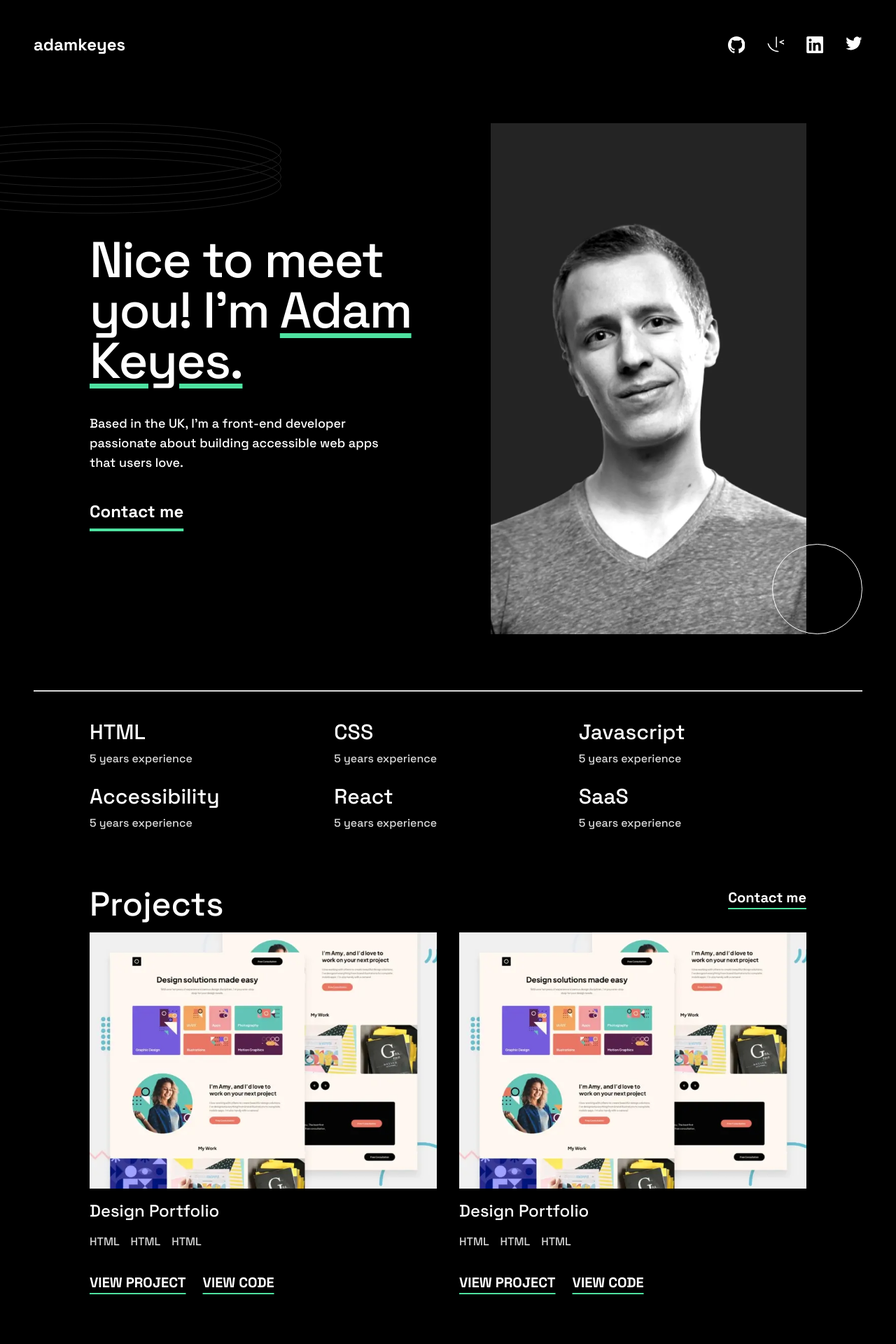
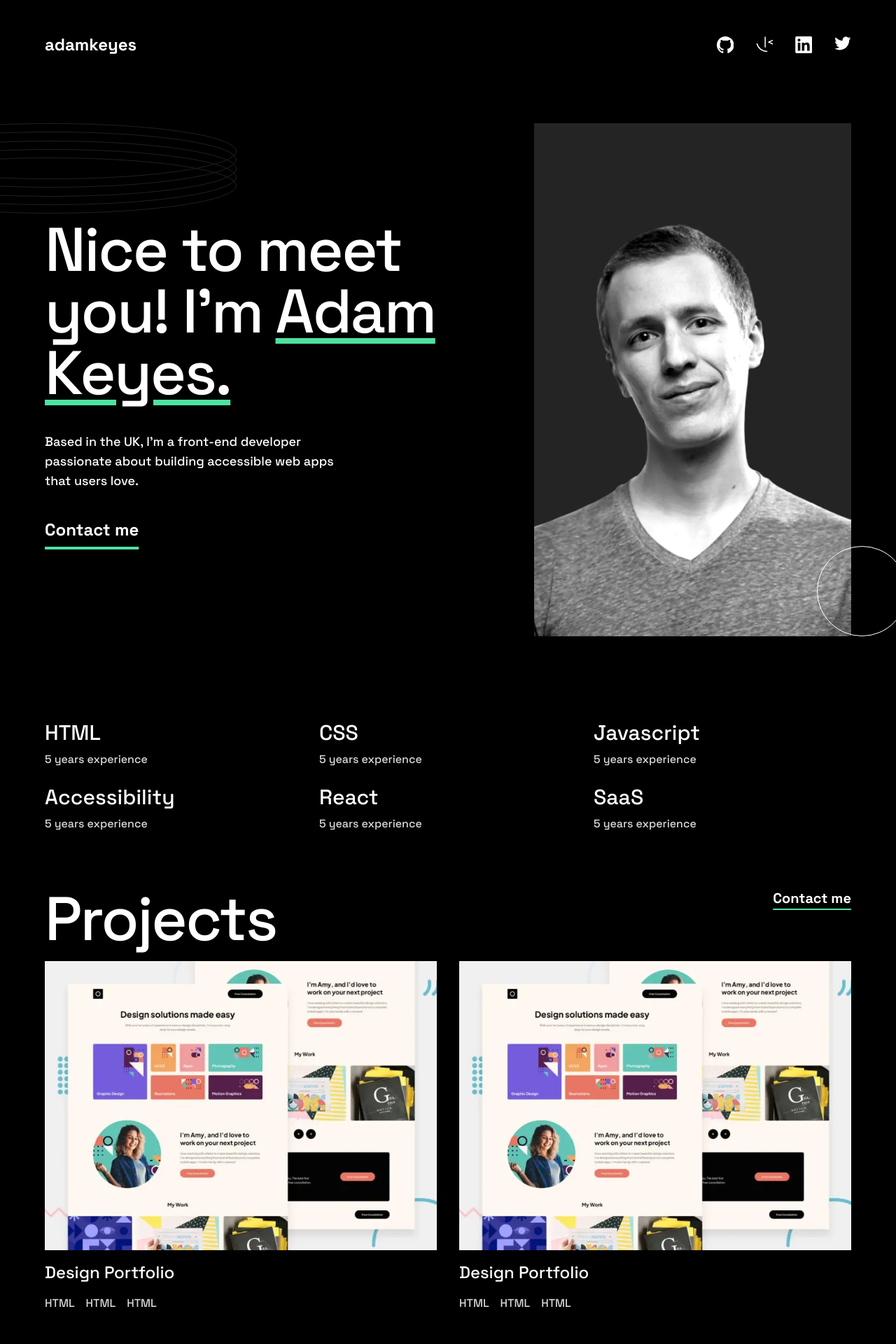
Before and after one commit to TuanManhCao/fm-developer-portfoilo, a React (Vite) app: page / in a window 1280 px wide. Shown: the top 1920 px of the page at 70% size. Built offline with nearby package versions, Linux system fonts and the light colour scheme.

Commit message:
Add responsive for xl size and above

```diff
--- a/src/App.tsx
+++ b/src/App.tsx
@@ -20,7 +20,7 @@ function App() {
       <main className="bg-black p-6 text-white md:p-12">
         {/* Hero image */}
         <HeroSection />
-        <div className="h-[2px] w-full bg-tc-grey"> </div>
+        <div className="h-[2px] w-full bg-tc-grey xl:hidden"> </div>
         {/* Skills listing */}
         <SkillSection />
         <div className="mt-10 h-[2px] w-full bg-tc-grey md:hidden"> </div>
--- a/src/AppHeader.tsx
+++ b/src/AppHeader.tsx
@@ -3,7 +3,7 @@ import React from "react";
 export default function AppHeader() {
   return (
     <>
-      <div className="flex flex-col items-center gap-8 md:flex-row md:justify-between">
+      <div className="flex flex-col items-center gap-8 md:flex-row md:justify-between md:max-w-5xl xl:max-w-6xl md:mx-auto">
         <span className="text-2xl font-bold">adamkeyes</span>
         <div className="flex flex-row gap-8">
           {/* Github */}
--- a/src/ContactSection.tsx
+++ b/src/ContactSection.tsx
@@ -2,10 +2,12 @@ import React from "react";
 import ringImage from "./assets/images/pattern-rings.svg";
 export default function ContactSection() {
   return (
-    <div className="relative mx-auto bg-tc-dark-grey md:max-w-5xl">
-      <div className="flex flex-col gap-4 max-w-lg mx-auto">
-        <h2 className="mt-16 text-center text-4xl">Contact</h2>
-        <p className="mb-8 text-center text-base md:text-lg md:leading-7 md:px-4">
+    <div className="relative mx-auto bg-tc-dark-grey md:max-w-5xl xl:flex xl:max-w-6xl xl:flex-row xl:justify-between ">
+      <div className="mx-auto flex max-w-lg flex-col gap-4  xl:mx-0">
+        <h2 className="mt-16 text-center text-4xl xl:mt-0 xl:text-left xl:text-8xl">
+          Contact
+        </h2>
+        <p className="mb-8 text-center text-base md:px-4 md:text-lg md:leading-7 xl:px-0 xl:text-left">
           I would love to hear about your project and how I could help. Please
           fill in the form, and I’ll get back to you as soon as possible.
         </p>
@@ -17,7 +19,7 @@ export default function ContactSection() {
       />
       <div className="relative z-10">
         <form action="">
-          <div className="flex flex-col items-end gap-8 max-w-lg mx-auto">
+          <div className="mx-auto flex max-w-lg flex-col items-end gap-8 xl:w-[445px]">
             <input
               type="text"
               placeholder="NAME"
--- a/src/HeroSection.tsx
+++ b/src/HeroSection.tsx
@@ -11,7 +11,7 @@ import circleImage from "./assets/images/pattern-circle.svg";
 // "src/assets/images/pattern-circle.svg";
 export default function HeroSection() {
   return (
-    <div className="relative mx-auto pb-20 md:flex md:max-w-5xl md:flex-row items-center">
+    <div className="relative mx-auto pb-20 md:flex md:max-w-5xl md:flex-row items-center xl:max-w-6xl">
       <img
         src={ringImage}
         alt=""
@@ -40,7 +40,7 @@ export default function HeroSection() {
         />
       </div>
       <div className="flex flex-col items-center gap-4  text-center text-white md:order-1 md:items-start md:text-left">
-        <h1 className="text-4xl md:text-[72px] md:leading-none md:tracking-tight">
+        <h1 className="text-4xl md:text-[72px] md:leading-none md:tracking-tight xl:text-8xl">
           Nice to meet you! I’m{" "}
           <span className="underline decoration-tc-green underline-offset-8">
             Adam Keyes.
--- a/src/ProjectSection.tsx
+++ b/src/ProjectSection.tsx
@@ -16,9 +16,11 @@ import projectImage6Small from "./assets/images/thumbnail-project-6-small.webp";
 export function ProjectSection() {
   return (
     <>
-      <div className="mx-auto mt-20 flex flex-col gap-4 md:max-w-5xl">
+      <div className="mx-auto mt-20 flex flex-col gap-4 md:max-w-5xl xl:max-w-6xl">
         <div className="flex flex-row justify-between">
-          <span className="inline-block items-center text-3xl md:text-5xl">Projects</span>
+          <span className="inline-block items-center text-3xl md:text-5xl xl:text-8xl">
+            Projects
+          </span>
           <a
             href="#contact"
             className="text-center text-xl font-bold underline decoration-tc-green decoration-2 underline-offset-8 hover:text-tc-green"
@@ -26,7 +28,7 @@ export function ProjectSection() {
             Contact me{" "}
           </a>
         </div>
-        <div className="grid grid-cols-1 gap-x-8 gap-y-16 md:grid-cols-2 pb-10 md:pb-16">
+        <div className="grid grid-cols-1 gap-x-8 gap-y-16 pb-10 md:grid-cols-2 md:pb-16">
           <ProjectCard />
           <ProjectCard />
           <ProjectCard />
@@ -42,14 +44,32 @@ export function ProjectSection() {
 export function ProjectCard() {
   return (
     <div className="flex flex-col gap-4 pb-8">
-      <img src={projectImage1Small} alt="" className="w-full" />
+      <div className="xl:relative">
+        <img src={projectImage1Small} alt="" className="top-0 left-0 w-full" />
+        <div className="xl:absolute xl:top-0 xl:left-0 xl:h-full xl:w-full">
+          <div className="flex h-full w-full flex-col items-center justify-center gap-8 bg-black/75 opacity-0 hover:opacity-100 hover:transition-all">
+            <a
+              href="#contact"
+              className="text-center text-xl font-bold uppercase underline decoration-tc-green decoration-2 underline-offset-8 hover:text-tc-green"
+            >
+              View Project{" "}
+            </a>
+            <a
+              href="#contact"
+              className="text-center text-xl font-bold uppercase underline decoration-tc-green decoration-2 underline-offset-8 hover:text-tc-green"
+            >
+              View Code{" "}
+            </a>
+          </div>
+        </div>
+      </div>
       <h3 className="text-2xl">Design Portfolio</h3>
       <div className="flex flex-row flex-wrap justify-start gap-4">
         <span className="uppercase text-tc-grey ">HTML</span>
         <span className="uppercase text-tc-grey ">HTML</span>
         <span className="uppercase text-tc-grey ">HTML</span>
       </div>
-      <div className="flex flex-row gap-6 pt-4">
+      <div className="flex flex-row gap-6 pt-4 xl:hidden">
         <a
           href="#contact"
           className="text-center text-xl font-bold uppercase underline decoration-tc-green decoration-2 underline-offset-8 hover:text-tc-green"
--- a/src/SkillSection.tsx
+++ b/src/SkillSection.tsx
@@ -10,7 +10,7 @@ const skills = [
 
 export default function SkillSection() {
   return (
-    <div className="mx-auto grid grid-cols-1 justify-center gap-6 pt-10 md:max-w-5xl md:grid-cols-2 xl:grid-cols-3">
+    <div className="mx-auto grid grid-cols-1 justify-center gap-6 pt-10 md:max-w-5xl md:grid-cols-2 xl:max-w-6xl xl:grid-cols-3">
       {skills.map((aSkill) => (
         <>
           <div key={aSkill.name} className="text-center md:text-left">
```
